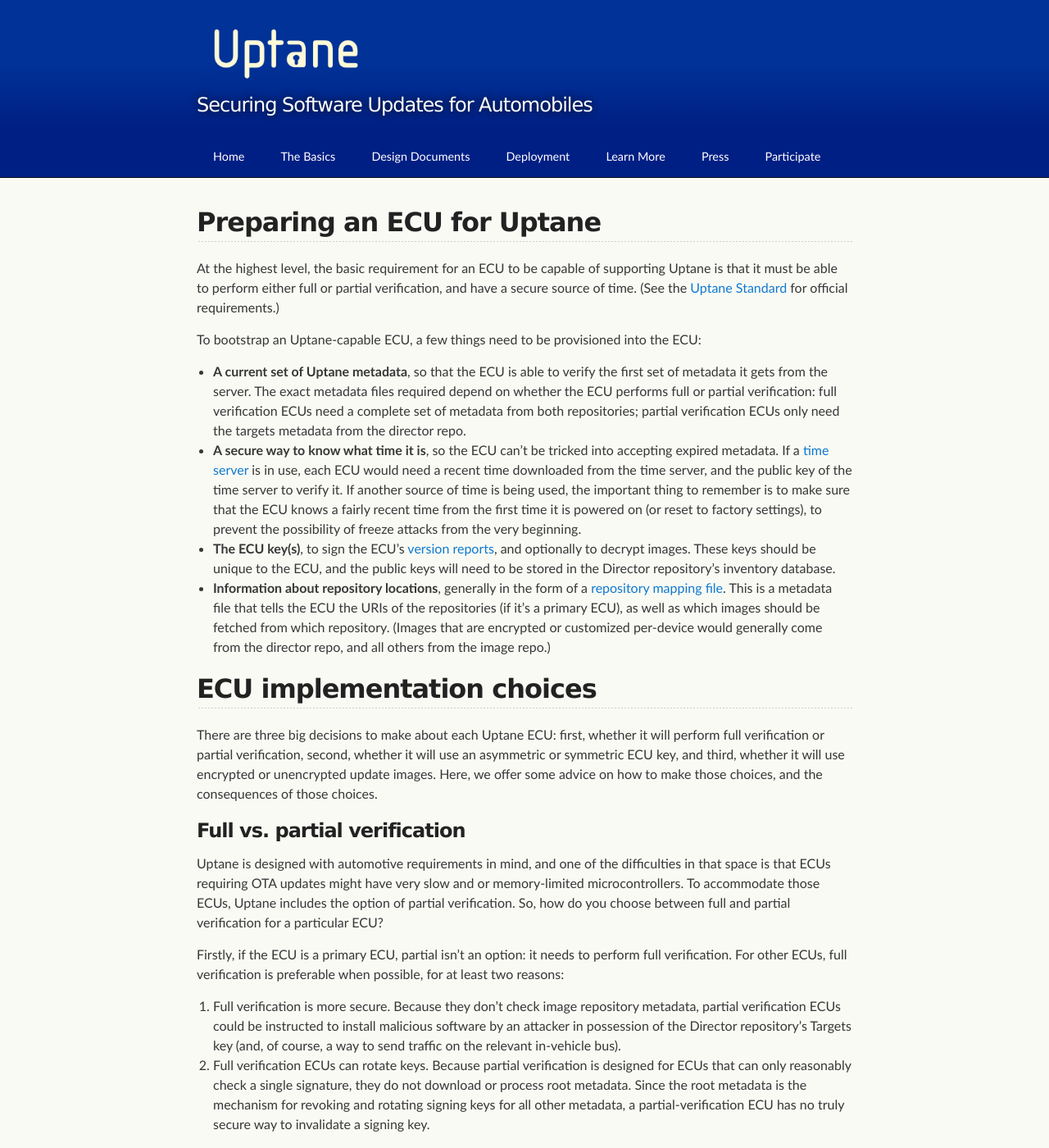
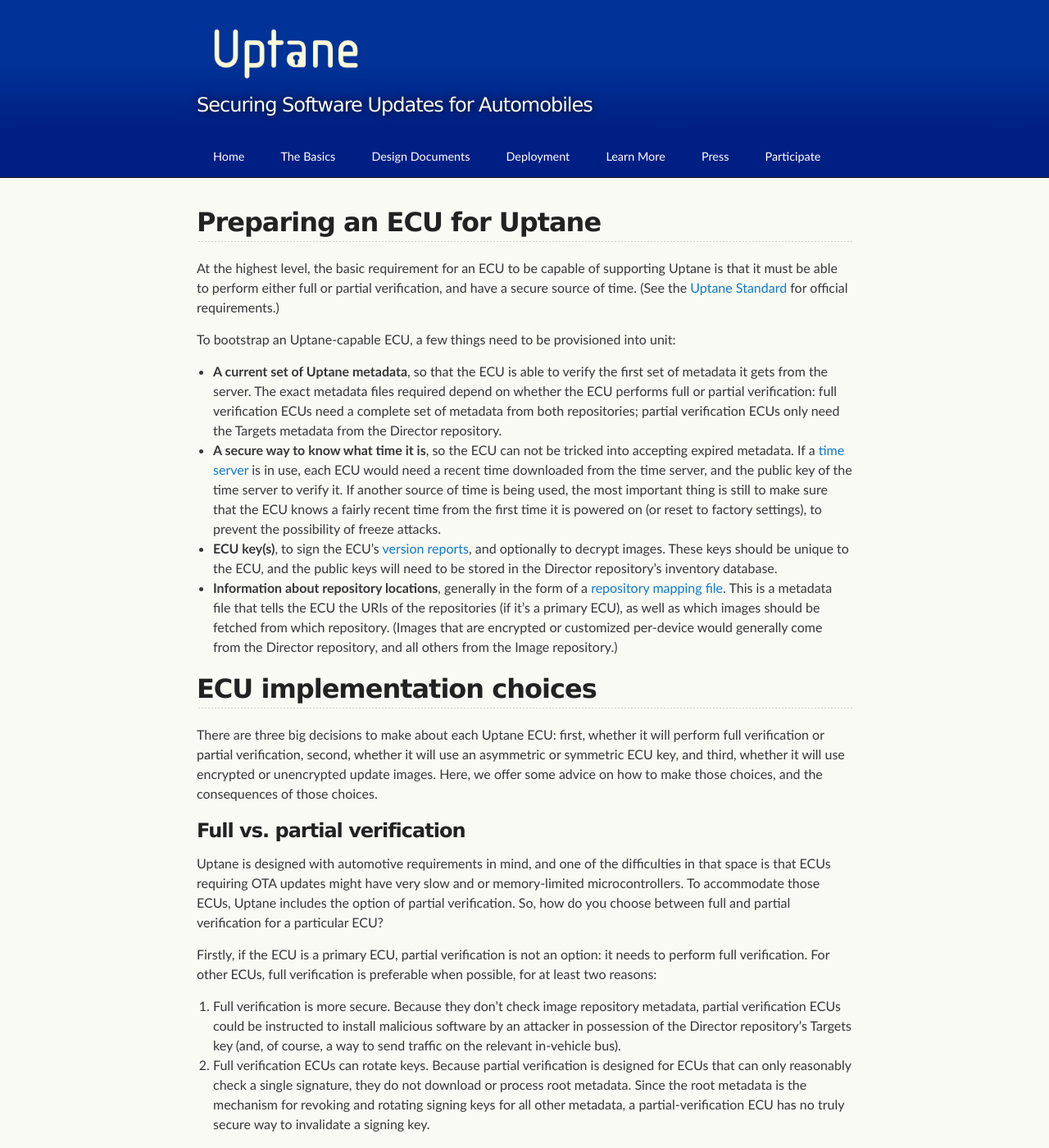
Before and after one commit to uptane/deployment-considerations, a Jekyll site: the page built from ecus.md, in a window 1280 px wide and 1400 px high. Shown: the whole window at 82% size. Built offline with Jekyll 4.4.1, drawn with Linux system fonts in a browser that asks for light colours; our own code applies the rules of GitHub Pages for plain Markdown files; some of the changed text lies outside the part shown.

Commit message:
ECU page updates
Added images and did some capitalization changes.

```diff
--- a/ecus.md
+++ b/ecus.md
@@ -7,12 +7,12 @@ css_id: ecus
 
 At the highest level, the basic requirement for an ECU to be capable of supporting Uptane is that it must be able to perform either full or partial verification, and have a secure source of time. (See the [Uptane Standard](https://uptane.github.io/uptane-standard/uptane-standard.html#build-time-prerequisite-requirements-for-ecus) for official requirements.)
 
-To bootstrap an Uptane-capable ECU, a few things need to be provisioned into the ECU:
+To bootstrap an Uptane-capable ECU, a few things need to be provisioned into unit:
 
-* **A current set of Uptane metadata**, so that the ECU is able to verify the first set of metadata it gets from the server. The exact metadata files required depend on whether the ECU performs full or partial verification: full verification ECUs need a complete set of metadata from both repositories; partial verification ECUs only need the targets metadata from the director repo.
-* **A secure way to know what time it is**, so the ECU can't be tricked into accepting expired metadata. If a [time server](/uptane-standard/uptane-standard.html#time_server) is in use, each ECU would need a recent time downloaded from the time server, and the public key of the time server to verify it. If another source of time is being used, the important thing to remember is to make sure that the ECU knows a fairly recent time from the first time it is powered on (or reset to factory settings), to prevent the possibility of freeze attacks from the very beginning.
-* **The ECU key(s)**, to sign the ECU's [version reports](/uptane-standard/uptane-standard.html#version_report), and optionally to decrypt images. These keys should be unique to the ECU, and the public keys will need to be stored in the Director repository's inventory database.
-* **Information about repository locations**, generally in the form of a [repository mapping file](/uptane-standard/uptane-standard.html#repo_mapping_meta). This is a metadata file that tells the ECU the URIs of the repositories (if it's a primary ECU), as well as which images should be fetched from which repository. (Images that are encrypted or customized per-device would generally come from the director repo, and all others from the image repo.)
+* **A current set of Uptane metadata**, so that the ECU is able to verify the first set of metadata it gets from the server. The exact metadata files required depend on whether the ECU performs full or partial verification: full verification ECUs need a complete set of metadata from both repositories; partial verification ECUs only need the Targets metadata from the Director repository.
+* **A secure way to know what time it is**, so the ECU can not be tricked into accepting expired metadata. If a [time server](/uptane-standard/uptane-standard.html#time_server) is in use, each ECU would need a recent time downloaded from the time server, and the public key of the time server to verify it. If another source of time is being used, the most important thing is still to make sure that the ECU knows a fairly recent time from the first time it is powered on (or reset to factory settings), to prevent the possibility of freeze attacks.
+* **ECU key(s)**, to sign the ECU's [version reports](/uptane-standard/uptane-standard.html#version_report), and optionally to decrypt images. These keys should be unique to the ECU, and the public keys will need to be stored in the Director repository's inventory database.
+* **Information about repository locations**, generally in the form of a [repository mapping file](/uptane-standard/uptane-standard.html#repo_mapping_meta). This is a metadata file that tells the ECU the URIs of the repositories (if it's a primary ECU), as well as which images should be fetched from which repository. (Images that are encrypted or customized per-device would generally come from the Director repository, and all others from the Image repository.)
 
 ## ECU implementation choices
 
@@ -22,22 +22,24 @@ There are three big decisions to make about each Uptane ECU: first, whether it w
 
 Uptane is designed with automotive requirements in mind, and one of the difficulties in that space is that ECUs requiring OTA updates might have very slow and or memory-limited microcontrollers. To accommodate those ECUs, Uptane includes the option of partial verification. So, how do you choose between full and partial verification for a particular ECU?
 
-Firstly, if the ECU is a primary ECU, partial isn't an option: it needs to perform full verification. For other ECUs, full verification is preferable when possible, for at least two reasons:
+Firstly, if the ECU is a primary ECU, partial verification is not an option: it needs to perform full verification. For other ECUs, full verification is preferable when possible, for at least two reasons:
 
 1. Full verification is more secure. Because they don't check image repository metadata, partial verification ECUs could be instructed to install malicious software by an attacker in possession of the Director repository's Targets key (and, of course, a way to send traffic on the relevant in-vehicle bus).
 2. Full verification ECUs can rotate keys. Because partial verification is designed for ECUs that can only reasonably check a single signature, they do not download or process root metadata. Since the root metadata is the mechanism for revoking and rotating signing keys for all other metadata, a partial-verification ECU has no truly secure way to invalidate a signing key.
 
 ### Symmetric vs. asymmetric ECU keys
 
-#### TODO Add Figure currently marked as A.2.1a
+<img align="center" src="assets/images/ECU-1_sym_asym.png" width="500" style="margin: 0px 20px"/>
 
-ECUs are permitted to use either symmetric or asymmetric keys for their ECU key. This choice is effectively a performance vs. security trade-off: symmetric keys allow for faster cryptographic operations, but expose a larger attack surface because the director will need online access to the key. Asymmetric ECU keys aren't affected by this problem, because the director only needs access to the ECU's public key.
+**Figure 1.** *An arrangement that an OEM SHOULD use when using symmetric ECU keys.*
+
+ECUs are permitted to use either symmetric or asymmetric keys. This choice is effectively a performance vs. security trade-off: symmetric keys allow for faster cryptographic operations, but expose a larger attack surface because the Director will need online access to the key. Asymmetric ECU keys are not affected by this problem, because the Director only needs access to the ECU's public key.
 
 Basically, choosing symmetric keys increases the performance of the common case (checking signatures and decrypting images), but makes disaster recovery harder, because a compromised key server could require updating ECU keys on every vehicle.
 
 #### Symmetric key server
 
-If you choose to use symmetric ECU keys, it would be a good idea to store the keys on an isolated, separate key server, rather than in the inventory database. This separate key server can then expose only two very simple operations to the director:
+If you choose to use symmetric ECU keys, it would be a good idea to store the keys on an isolated, separate key server, rather than in the inventory database. This separate key server can then expose only two very simple operations to the Director:
 
 1. Check the signature on an ECU version report.
 2. Given an ECU identifier and an image identifier, encrypt the image for that ECU.
```
